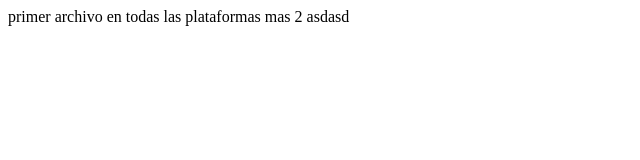
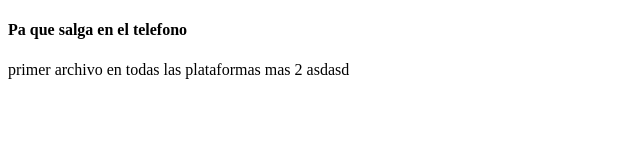
Before and after one commit to ovallefdz1/ApiVsCode-main, a plain HTML site: page index.html in a window 1280 px wide. Shown: the whole page, without its empty margins (0-640 px from the left). Drawn offline with Linux system fonts and the light colour scheme.

Commit message:
Probando en el telefono
Haber si sale en el telefono

```diff
--- a/index.html
+++ b/index.html
@@ -5,6 +5,7 @@
     <meta name="viewport" content="width=device-width, initial-scale=1.0">
     <title>Document</title>
 </head>
+<h4>Pa que salga en el telefono</h4>
 <body>
     primer archivo en todas las plataformas mas  2 asdasd
 </body>
```
